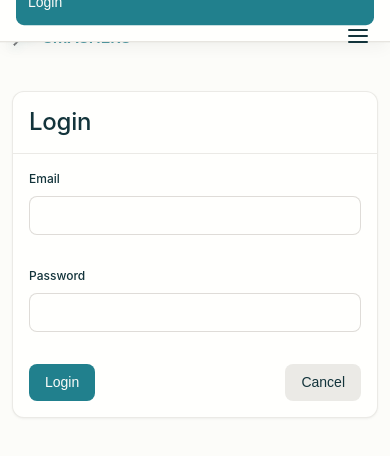
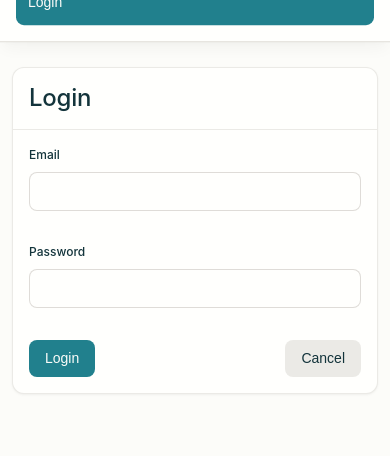
Before and after one commit to jpmahinay/smashers, a website: page index.html in a window 390 px wide. Drawn offline with nearby package versions, Linux system fonts and the light colour scheme; a web font is replaced by a local one.

Commit message:
Update index.html

```diff
--- a/index.html
+++ b/index.html
@@ -21,13 +21,6 @@
             </div>
           </div>
         </div>
-
-        <!-- NEW: Mobile Menu Button -->
-        <button id="mobile-menu-btn" class="mobile-menu-btn" aria-label="Open navigation menu" aria-expanded="false">
-            <svg class="icon-menu" xmlns="http://www.w3.org/2000/svg" width="24" height="24" viewBox="0 0 24 24" fill="none" stroke="currentColor" stroke-width="2" stroke-linecap="round" stroke-linejoin="round"><line x1="3" y1="12" x2="21" y2="12"></line><line x1="3" y1="6" x2="21" y2="6"></line><line x1="3" y1="18" x2="21" y2="18"></line></svg>
-            <svg class="icon-close hidden" xmlns="http://www.w3.org/2000/svg" width="24" height="24" viewBox="0 0 24 24" fill="none" stroke="currentColor" stroke-width="2" stroke-linecap="round" stroke-linejoin="round"><line x1="18" y1="6" x2="6" y2="18"></line><line x1="6" y1="6" x2="18" y2="18"></line></svg>
-        </button>
-
         <nav class="flex gap-16" id="navbar">
           <button class="btn btn--secondary hidden nav-btn" data-section="register-section" id="nav-register">Register</button>
           <button class="btn btn--secondary hidden nav-btn" data-section="login-section" id="nav-login">Login</button>
@@ -43,7 +36,7 @@
       </div>
     </header>
 
-    <!-- MAIN CONTENT (No changes below this line) -->
+    <!-- MAIN CONTENT -->
     <main class="container py-16 flex flex-col gap-32">
       <!-- Register -->
       <section id="register-section" class="hidden">
```
